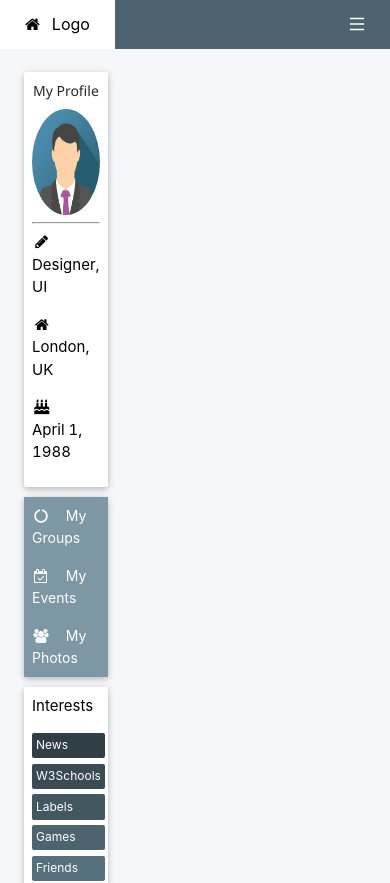
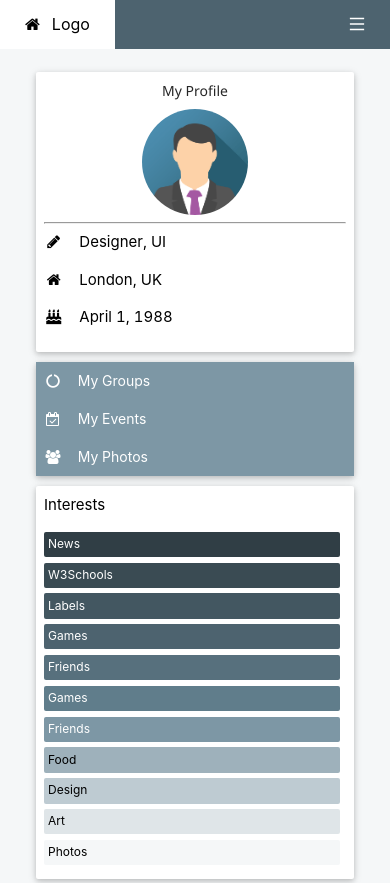
Before and after one commit to ravindrakumarkumawat/social-page, a React (Create React App) app: page / in a window 390 px wide. Shown: the top 883 px of the page. Built offline with nearby package versions, Linux system fonts and the light colour scheme.

Commit message:
Added the post1 and gap and col for mobile isadded

```diff
--- a/src/components/Home/index.js
+++ b/src/components/Home/index.js
@@ -26,11 +26,13 @@ const Home = () => {
           <Interest />
           <div className="gap-2"></div>
           <AlertBox />
+          <div className="gap-2"></div>
         </NormalCol>
         <NormalCol span={14}>
           <Status />
           <div className="gap-2"></div>
           <Posts />
+          <div className="gap-2"></div>
         </NormalCol>
         <NormalCol span={4}>
           <UpcomingEvents />
@@ -40,6 +42,7 @@ const Home = () => {
           <Ads />
           <div className="gap-2"></div>
           <Bug />
+          <div className="gap-2"></div>
         </NormalCol>
       </NormalRow>
     </HomeLayout>
--- a/src/components/common/NormalCol/NormalCol.module.css
+++ b/src/components/common/NormalCol/NormalCol.module.css
@@ -73,7 +73,7 @@
 }
 
 @media screen and (max-width: 600px) {
-  .col-18, .col-15, .col-12, .col-49, .col-9, .col-7,.col-6, .col-3  {
+  .col-18, .col-15, .col-12, .col-49, .col-9, .col-7,.col-6, .col-3, .col-14, .col-4, .col-5  {
     width: 100%;
     padding: 0 .75rem;
   }
```
